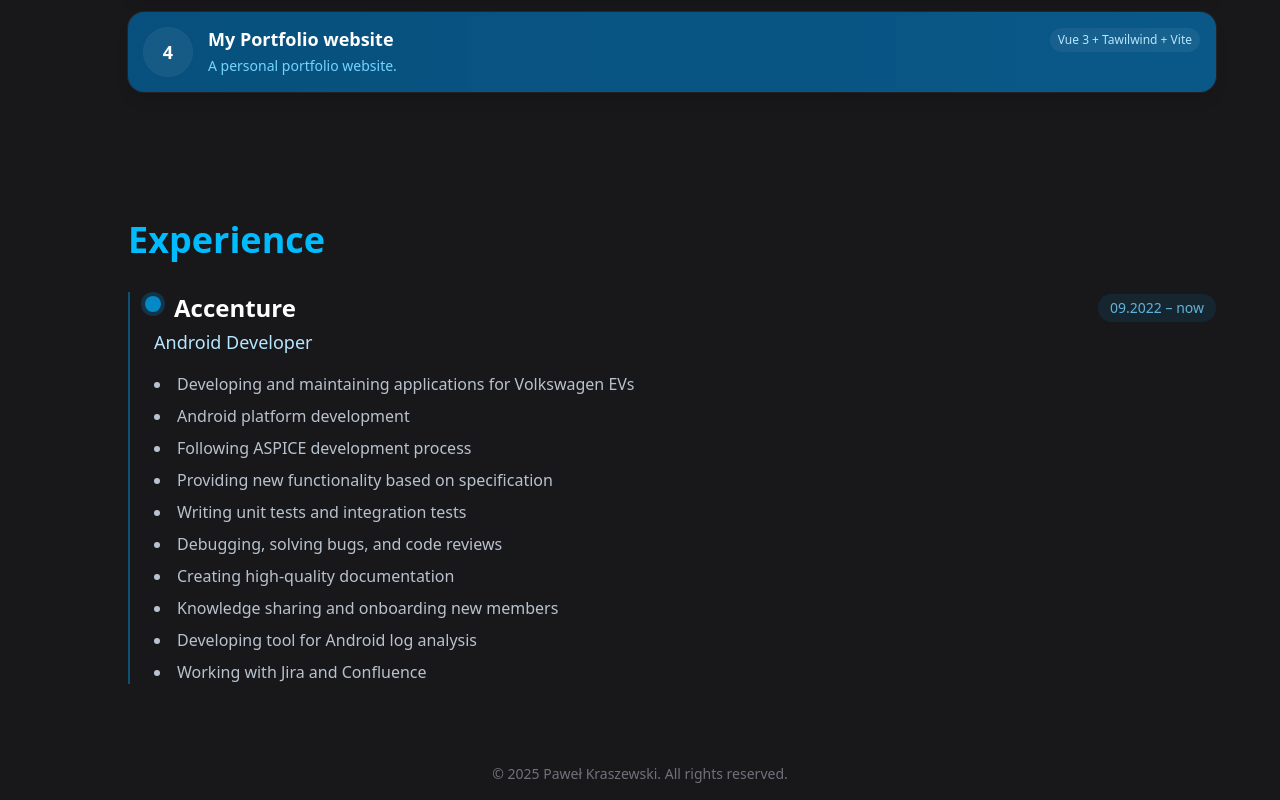
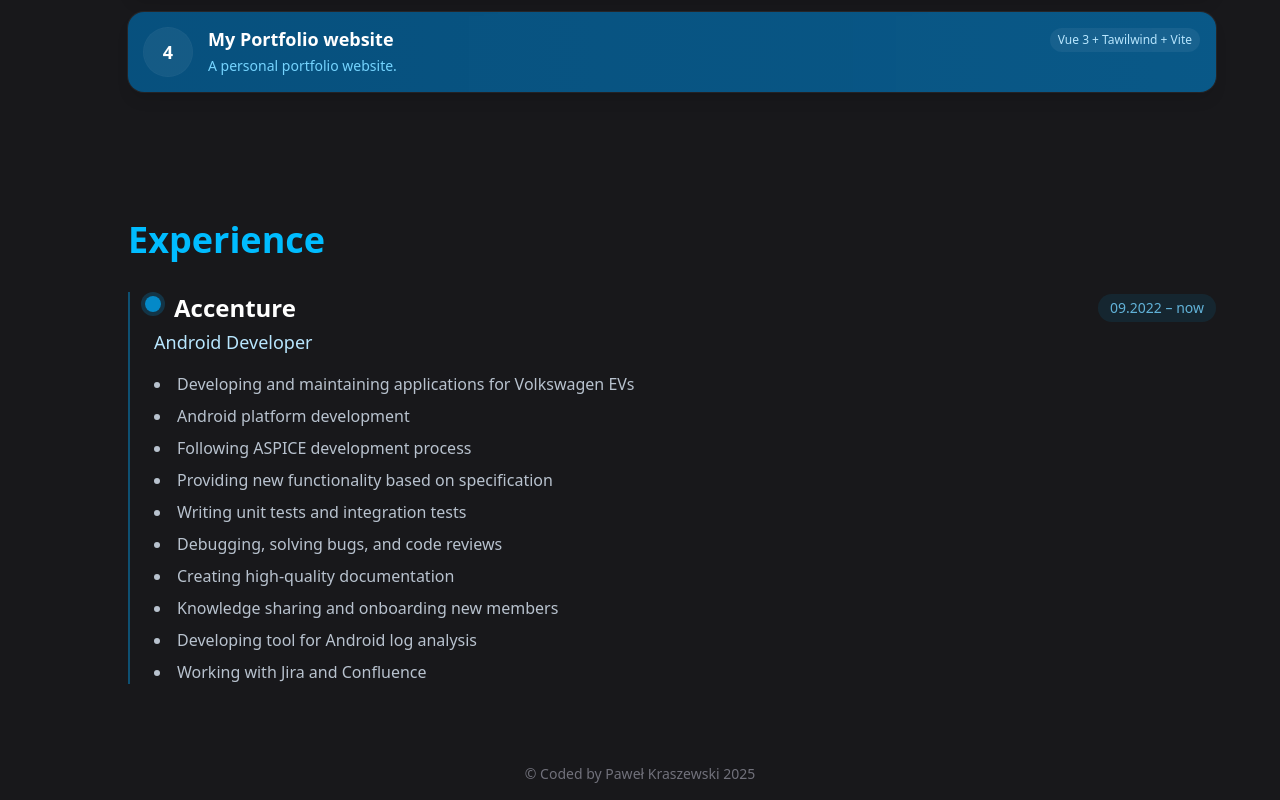
Before and after one commit to nestrockx/Pawel-Kraszewski_portfolio, a Vue app: page / in a window 1280 px wide. Shown: the part 3134-3934 px from the top of the page. Built offline with nearby package versions, Linux system fonts and the light colour scheme.

Commit message:
Update footer copyright text format for consistency

```diff
--- a/src/components/Footer.vue
+++ b/src/components/Footer.vue
@@ -2,7 +2,7 @@
 
 <template>
   <footer class="w-full bg-zinc-900 p-4 text-center text-sm text-zinc-500">
-    &copy; 2025 Paweł Kraszewski. All rights reserved.
+    &copy; Coded by Paweł Kraszewski 2025
   </footer>
 </template>
 
```
